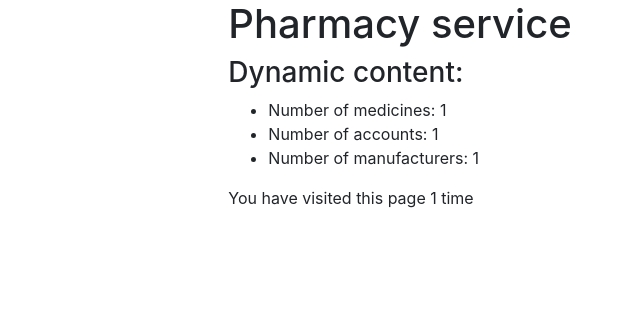
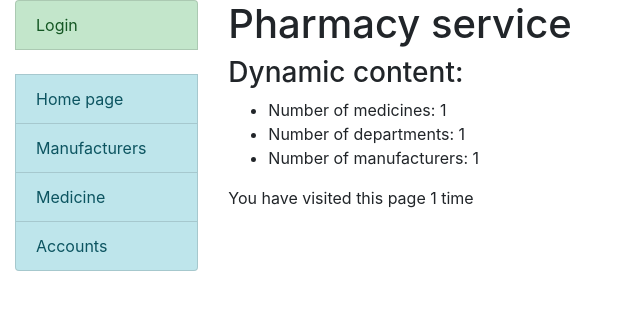
Before and after one commit to Ilyakson/pharmacy-service, a Django app: template templates/pharmacy/index.html in a window 1280 px wide. Shown: the top 310 px of the page, without its empty margins (0-640 px from the left). Run offline with Django 4.2, Linux system fonts and the light colour scheme; the template is opened without the code that fills it: most values are stand-ins (such as "Sample title", 1, 10 or a date in 2020).

Commit message:
Rename account to department & create sidebar & pagination

```diff
--- a/pharmacy/models.py
+++ b/pharmacy/models.py
@@ -15,7 +15,7 @@ class Manufacturer(models.Model):
         return f"Name: {self.name} | Country: {self.country}"
 
 
-class Account(AbstractUser):
+class Department(AbstractUser):
     license_number = models.CharField(max_length=255, unique=True)
     phone = models.IntegerField(unique=True)
     address = models.CharField(max_length=255, unique=True)
--- a/pharmacy/views.py
+++ b/pharmacy/views.py
@@ -1,12 +1,12 @@
 from django.contrib.auth.decorators import login_required
 from django.shortcuts import render
 
-from pharmacy.models import Account, Medicine, Manufacturer
+from pharmacy.models import Department, Medicine, Manufacturer
 
 
 @login_required
 def index(request):
-    num_accounts = Account.objects.count()
+    num_departments = Department.objects.count()
     num_medicines = Medicine.objects.count()
     num_manufacturers = Manufacturer.objects.count()
 
@@ -14,7 +14,7 @@ def index(request):
     request.session["num_visits"] = num_visits + 1
 
     context = {
-        "num_accounts": num_accounts,
+        "num_accounts": num_departments,
         "num_medicines": num_medicines,
         "num_manufacturers": num_manufacturers,
         "num_visits": num_visits + 1
--- a/pharmacy_service/settings.py
+++ b/pharmacy_service/settings.py
@@ -71,7 +71,7 @@ TEMPLATES = [
 
 WSGI_APPLICATION = "pharmacy_service.wsgi.application"
 
-AUTH_USER_MODEL = "pharmacy.Account"
+AUTH_USER_MODEL = "pharmacy.Department"
 
 # Database
 # https://docs.djangoproject.com/en/4.1/ref/settings/#databases
--- a/templates/includes/pagination.html
+++ b/templates/includes/pagination.html
@@ -0,0 +1,17 @@
+{% if is_paginated %}
+  <ul class="pagination">
+    {% if page_obj.has_previous %}
+      <li class="page-item">
+        <a href="?page= {{ page_obj.previous_page_number }}" class="page-link">prev</a>
+      </li>
+    {% endif %}
+    <li class="page-item active">
+      <span class="page-link">{{ page_obj.number }} of {{ paginator.num_pages }}</span>
+    </li>
+    {% if page_obj.has_next %}
+      <li class="page-item">
+        <a href="?page= {{ page_obj.next_page_number }}" class="page-link">next</a>
+      </li>
+    {% endif %}
+  </ul>
+{% endif %}
--- a/templates/includes/sidebar.html
+++ b/templates/includes/sidebar.html
@@ -0,0 +1,15 @@
+<ul class="sidebar-nav list-group">
+
+  {% if user.is_authenticated %}
+    <a class="list-group-item list-group-item-action list-group-item-primary" href="{% url 'phyrmacy:account-detail' pk=user.id %}"><strong class="color">User:</strong> {{ user.username }}</a>
+    <a class="list-group-item list-group-item-action list-group-item-danger" href="{% url 'logout' %}">Logout</a>
+  {% else %}
+    <a class="list-group-item list-group-item-action list-group-item-success" href="{% url 'login' %}">Login</a>
+  {% endif %}
+
+  <br>
+  <a class="list-group-item list-group-item-action list-group-item-info" href="{% url 'phyrmacy:index' %}">Home page</a>
+  <a class="list-group-item list-group-item-action list-group-item-info" href="{% url 'phyrmacy:manufacturer-list' %}">Manufacturers</a>
+  <a class="list-group-item list-group-item-action list-group-item-info" href="{% url 'phyrmacy:medicine-list' %}">Medicine</a>
+  <a class="list-group-item list-group-item-action list-group-item-info" href="{% url 'phyrmacy:account-list' %}">Accounts</a>
+</ul>
--- a/templates/pharmacy/index.html
+++ b/templates/pharmacy/index.html
@@ -5,7 +5,7 @@
     <h3>Dynamic content:</h3>
   <ul>
     <li><a>Number of medicines: {{ num_medicines }}</a></li>
-    <li><a>Number of accounts: {{ num_accounts }}</a></li>
+    <li><a>Number of departments: {{ num_departments }}</a></li>
     <li><a>Number of manufacturers: {{ num_manufacturers }}</a></li>
   </ul>
 
```
